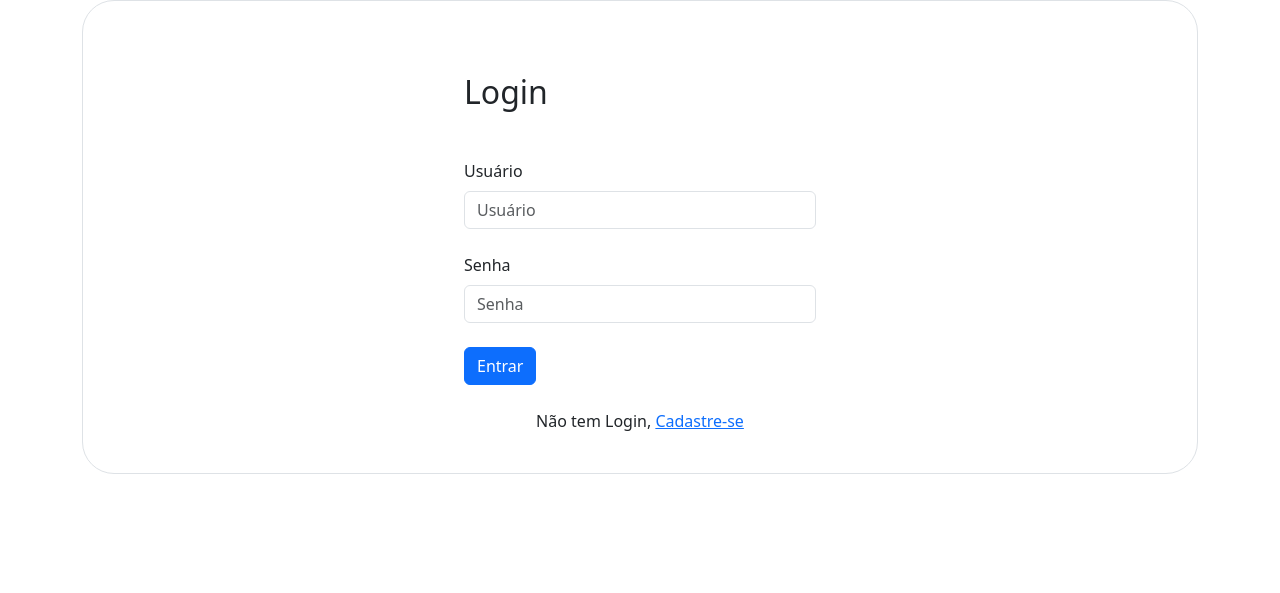
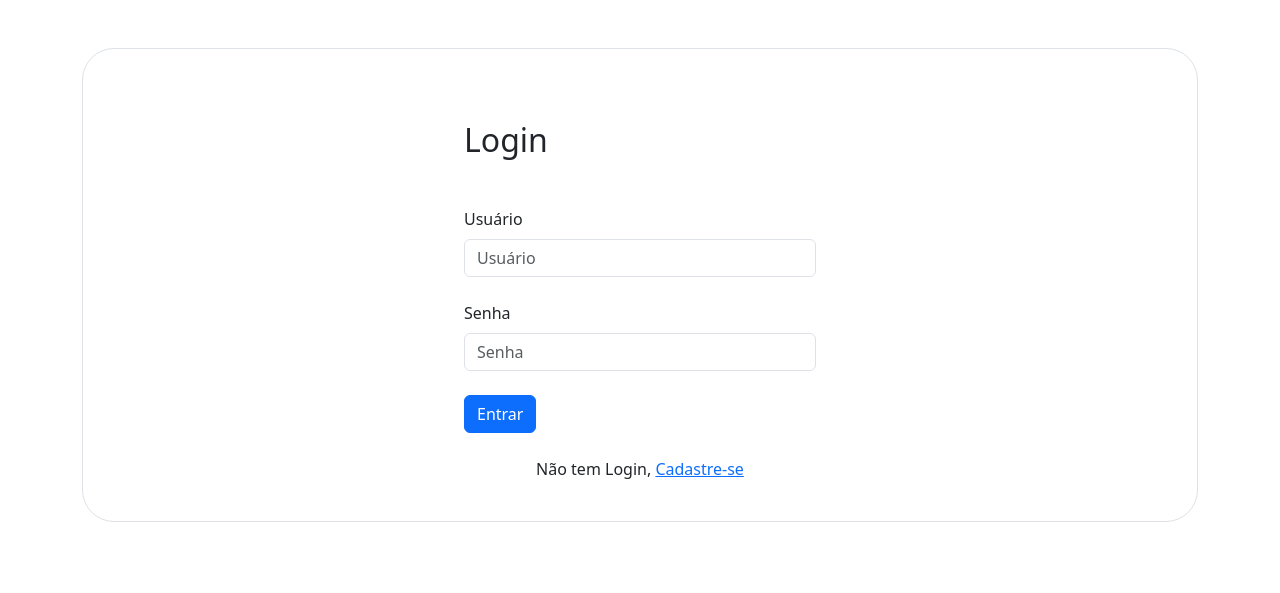
Before and after one commit to theodellacqua/site_projeto_fatec, a Django app: page /accounts/login/?next=/colab/grafico_1 in a window 1280 px wide. Shown: the part 90-683 px from the top of the page. Run offline with Django 4.2, Linux system fonts and the light colour scheme.

Commit message:
alteração do espaçamento do cabeçalho do menu

```diff
--- a/templates/base.html
+++ b/templates/base.html
@@ -18,7 +18,7 @@
     <nav class="navbar navbar-expand-lg bg-body-tertiary">
         {% include "menu.html" %}
     </nav>
-    <div class="container">
+    <div class="container py-5">
         {% block content %} {% endblock %}
     </div>
     <script src="https://cdn.jsdelivr.net/npm/bootstrap@5.3.8/dist/js/bootstrap.bundle.min.js"
```
